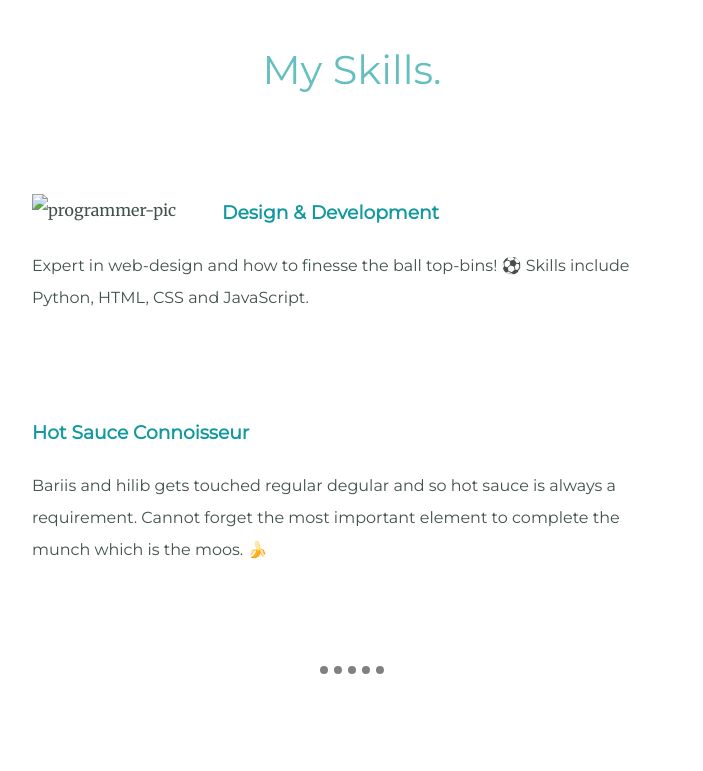
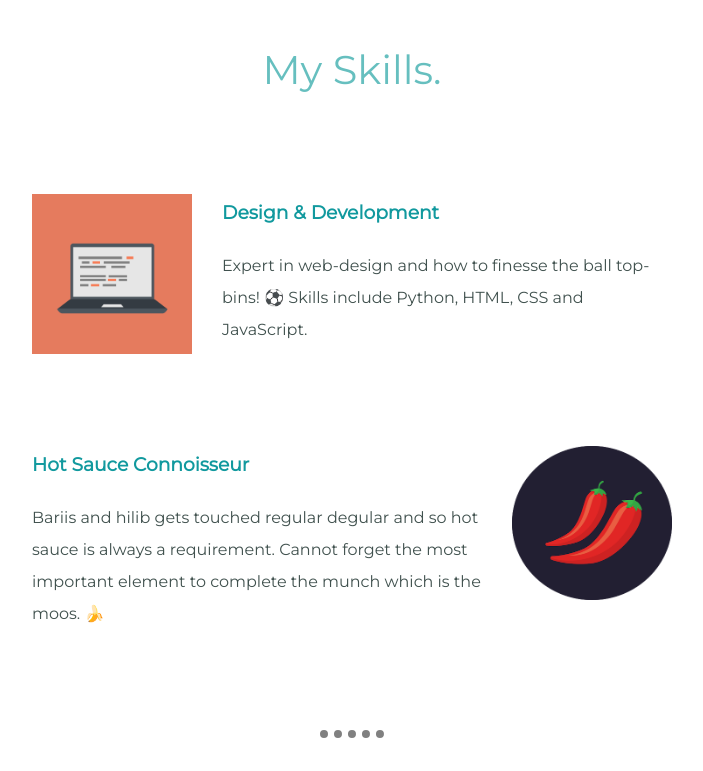
Before and after one commit to yublooo/website, a plain HTML site: page index.html in a window 1280 px wide. Shown: the part 1189-1960 px from the top of the page, without its empty margins (288-991 px from the left). Drawn offline with Linux system fonts and the light colour scheme; files whose address does not match are found by name.

Commit message:
Update index.html

```diff
--- a/index.html
+++ b/index.html
@@ -16,7 +16,7 @@
         <img class= "top-cloud" src="images/cloud.png" alt="cloud-img">
         <h1>I'm Ayuub.</h1>
         <h2>a programmer.</h2>
-        <img class="bottom-cloud" src="images/cloud.png" alt="cloud-img">
+        <img class="bottom-cloud" src="cloud.png" alt="cloud-img">
         <img src="images/mountain.png" alt="mountain-img">
     </div>
     <div class="middle-container">
@@ -29,12 +29,12 @@
       <div class="skills">
         <h2>My Skills.</h2>
         <div class="skill-row">
-          <img class="img1" src="images/computer.png" alt="programmer-pic">
+          <img class="img1" src="computer.png" alt="programmer-pic">
           <h3>Design & Development</h3>
           <p>Expert in web-design and how to finesse the ball top-bins! ⚽ Skills include Python, HTML, CSS and JavaScript.</p>
         </div>
         <div class="skill-row">
-          <img class="img2" src="images/chillies.png" alt="">
+          <img class="img2" src="chillies.png" alt="">
           <h3>Hot Sauce Connoisseur</h3>
           <p>Bariis and hilib gets touched regular degular and so hot sauce is always a requirement. Cannot forget the most important element to complete the munch which is the moos. 🍌</p>
         </div>
```
